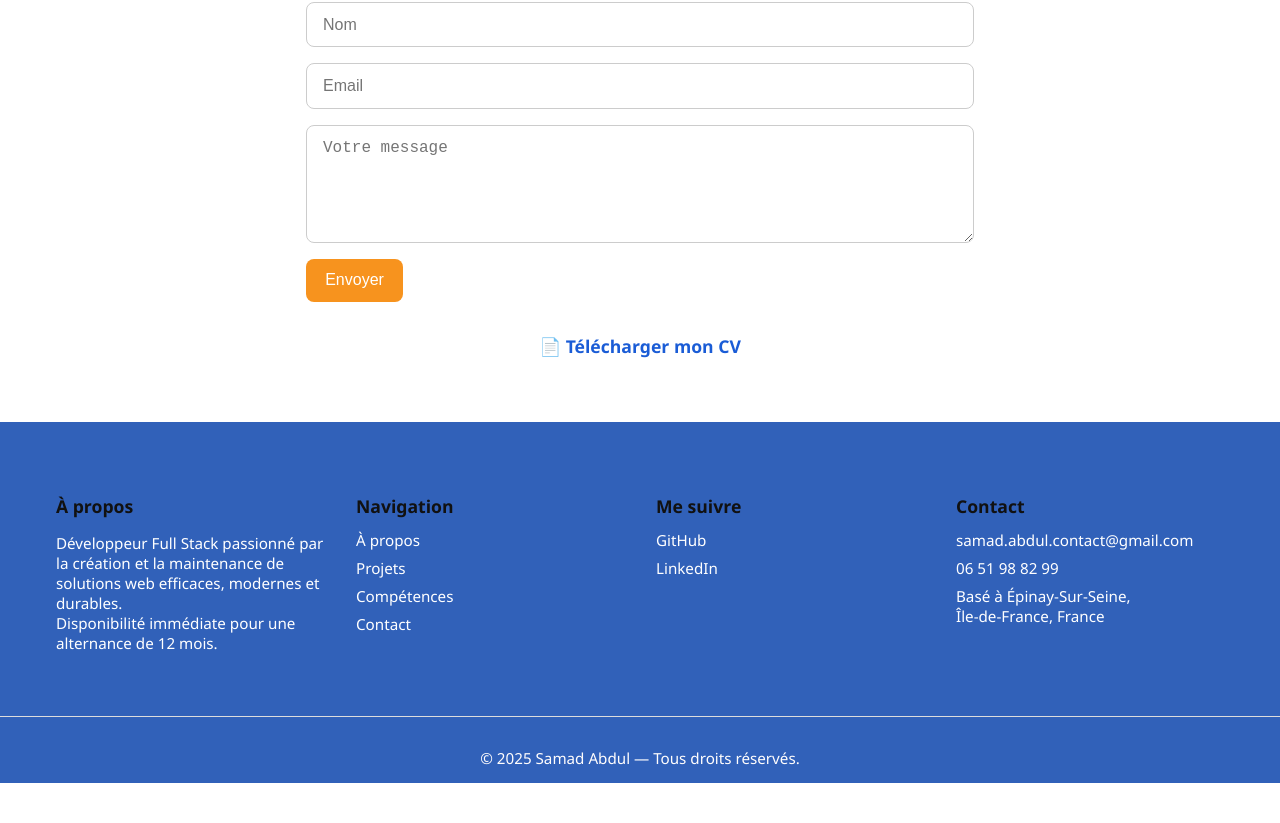
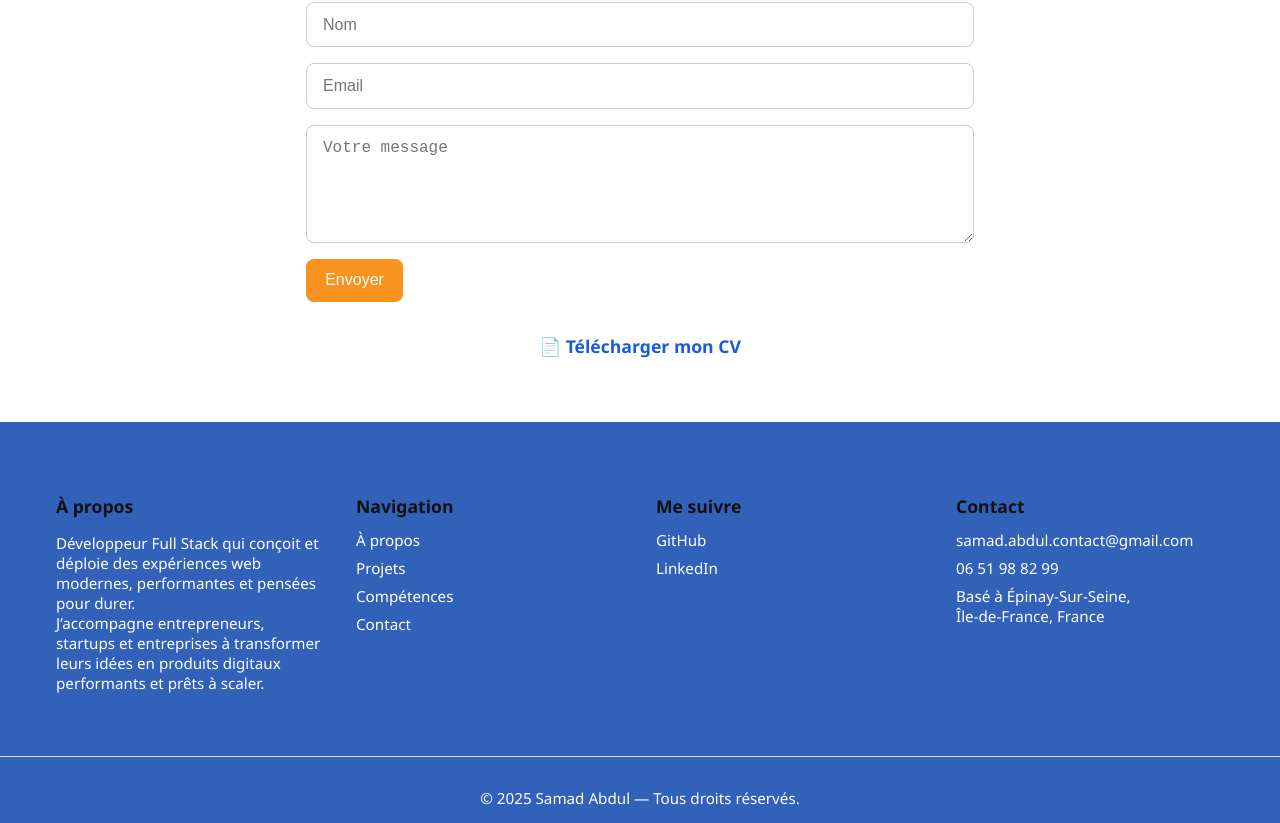
Before and after one commit to BiigSaam/Samad-Abdul-Portfolio, a React (Vite) app: page / in a window 1280 px wide. Shown: the part 6581-7404 px from the top of the page. Before the commit the page ends 7364 px from the top, so only its background shows below. Built offline with nearby package versions, Linux system fonts and the light colour scheme.

Commit message:
add some updates

```diff
--- a/src/components/Footer.tsx
+++ b/src/components/Footer.tsx
@@ -9,8 +9,8 @@ const Footer = () => {
         <div className={styles.column}>
           <h4>À propos</h4>
           <p>
-            Développeur Full Stack passionné par la création et la maintenance de solutions web efficaces, modernes et durables.<br />
-            Disponibilité immédiate pour une alternance de 12 mois.
+            Développeur Full Stack qui conçoit et déploie des expériences web modernes, performantes et pensées pour durer.<br />
+            J’accompagne entrepreneurs, startups et entreprises à transformer leurs idées en produits digitaux performants et prêts à scaler.
           </p>
         </div>
 
```
